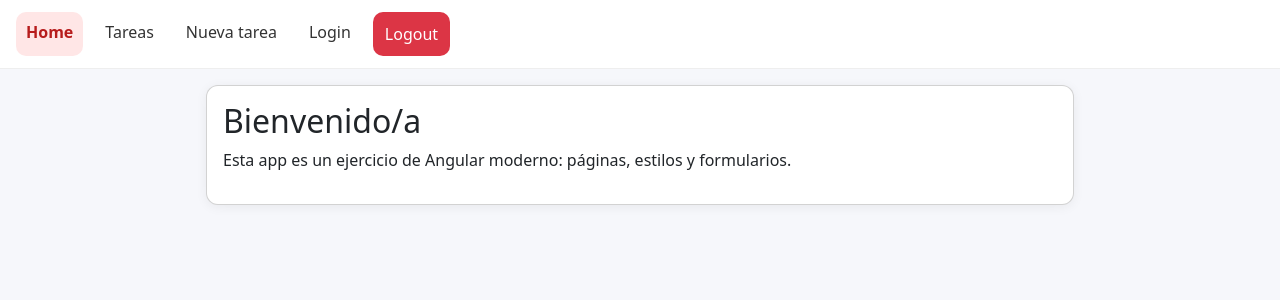
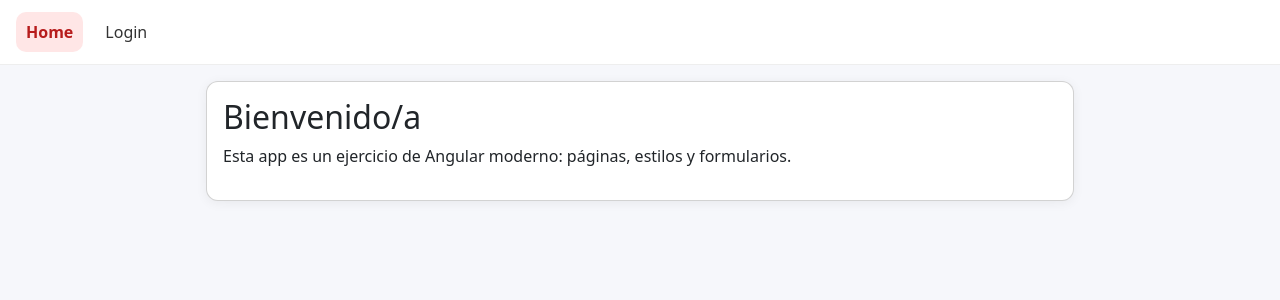
Before and after one commit to JesusLugo2002/practice-angular, an Angular app: page / in a window 1280 px wide. Shown: the top 300 px of the page. Built offline with nearby package versions, Linux system fonts and the light colour scheme.

Commit message:
feat: change navbar to hide invalid options (options without auth)

```diff
--- a/src/app/shared/navbar/navbar.component.html
+++ b/src/app/shared/navbar/navbar.component.html
@@ -1,7 +1,10 @@
 <nav class="nav">
   <a routerLink="/" routerLinkActive="active" [routerLinkActiveOptions]="{ exact: true }">Home</a>
-  <a routerLink="/tareas" routerLinkActive="active">Tareas</a>
-  <a routerLink="/tareas/nueva" routerLinkActive="active">Nueva tarea</a>
-  <a routerLink="/login" routerLinkActive="active">Login</a>
-  <button class="btn btn-danger" (click)="auth.logout()">Logout</button>
+  @if (auth.isLoggedIn()) {
+    <a routerLink="/tareas" routerLinkActive="active">Tareas</a>
+    <a routerLink="/tareas/nueva" routerLinkActive="active">Nueva tarea</a>
+    <button class="btn btn-outline-danger" (click)="auth.logout()">Logout</button>
+  } @else {
+    <a routerLink="/login" routerLinkActive="active" class="btn">Login</a>
+  }
 </nav>
```
